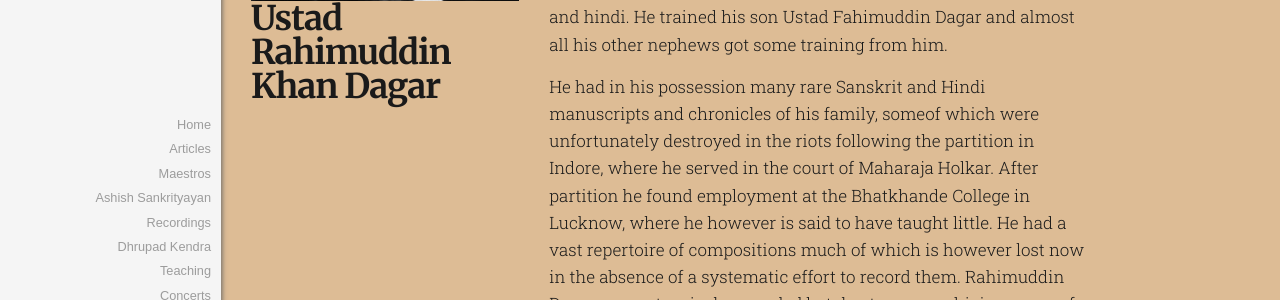
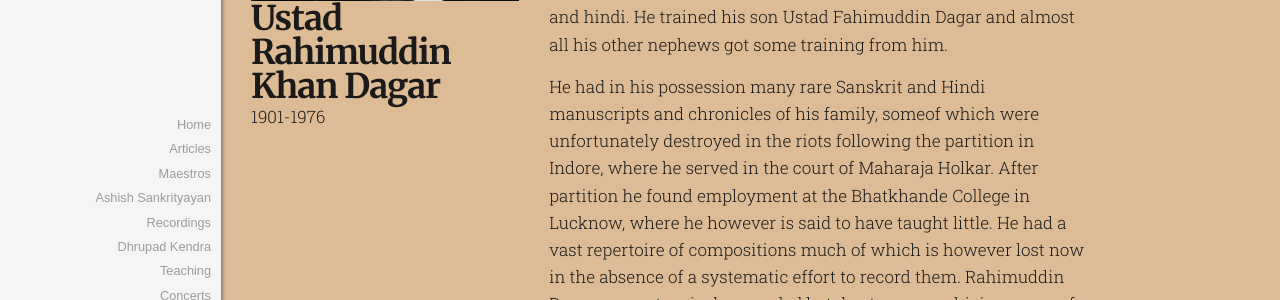
Before and after one commit to sama66/q2, a Jekyll site: the page built from _posts/2016-05-01-rahimuddin-khan-dagar.markdown, in a window 1280 px wide and 1287 px high. Shown: the part 443-743 px from the top of the window. Built offline with Jekyll 4.4.1, drawn with Linux system fonts in a browser that asks for light colours.

Commit message:
rahimuddin

```diff
--- a/_posts/2016-05-01-rahimuddin-khan-dagar.markdown
+++ b/_posts/2016-05-01-rahimuddin-khan-dagar.markdown
@@ -6,6 +6,7 @@ categories: maestros
 img:
   small: rahimuddin-small.jpg
   medium: rahimuddin-medium.jpg
+year: 1901-1976
 ---
 
 The second son of Ustad Allabande Khan trained under his father and uncle Zakiruddin Khan and also under his elder brother Nasiruddin and cousin Ziauddin. Had a highly erudite approach to the art, and would invariably make many explanatory comments on the theoretical, spiritual and philosophical aspects of his music while singing. Apart from his traditional grounding in the music of his forefathers, he studied for a Bachelor of Arts degree at Aligarh Muslim University. He was the first member of the family to adopt the title 'Dagar' actually the name of the genre as his family name and also started the practice of prefixing his name with the name of his father whereby his full name became Allabande Rahimuddin Khan Dagar. This was eventually adopted by other members of the family leading sometimes to exceedingly long names. Was well versed in sanskrit and persian, and spoke a very rich blend of urdu and hindi. He trained his son Ustad Fahimuddin Dagar and almost all his other nephews got some training from him.
```
